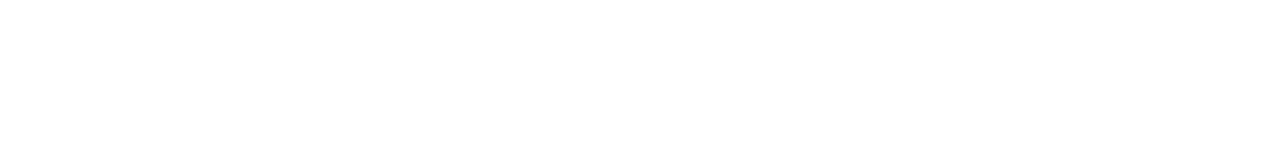
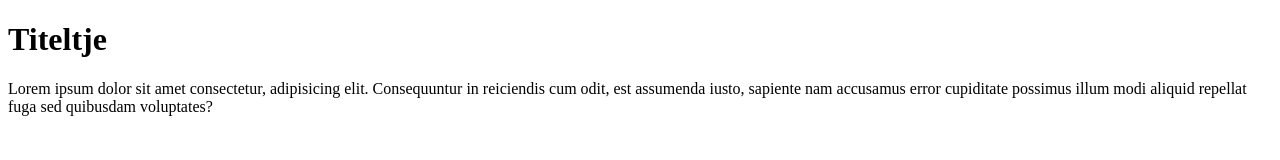
Before and after one commit to WilcoAgten/github-test, a plain HTML site: page index.html in a window 1280 px wide. Drawn offline with Linux system fonts and the light colour scheme.

Commit message:
add title and paragraph

```diff
--- a/index.html
+++ b/index.html
@@ -7,6 +7,7 @@
     <title>Document</title>
 </head>
 <body>
-
+    <h1>Titeltje</h1>
+    <p>Lorem ipsum dolor sit amet consectetur, adipisicing elit. Consequuntur in reiciendis cum odit, est assumenda iusto, sapiente nam accusamus error cupiditate possimus illum modi aliquid repellat fuga sed quibusdam voluptates?</p>
 </body>
 </html>
```
